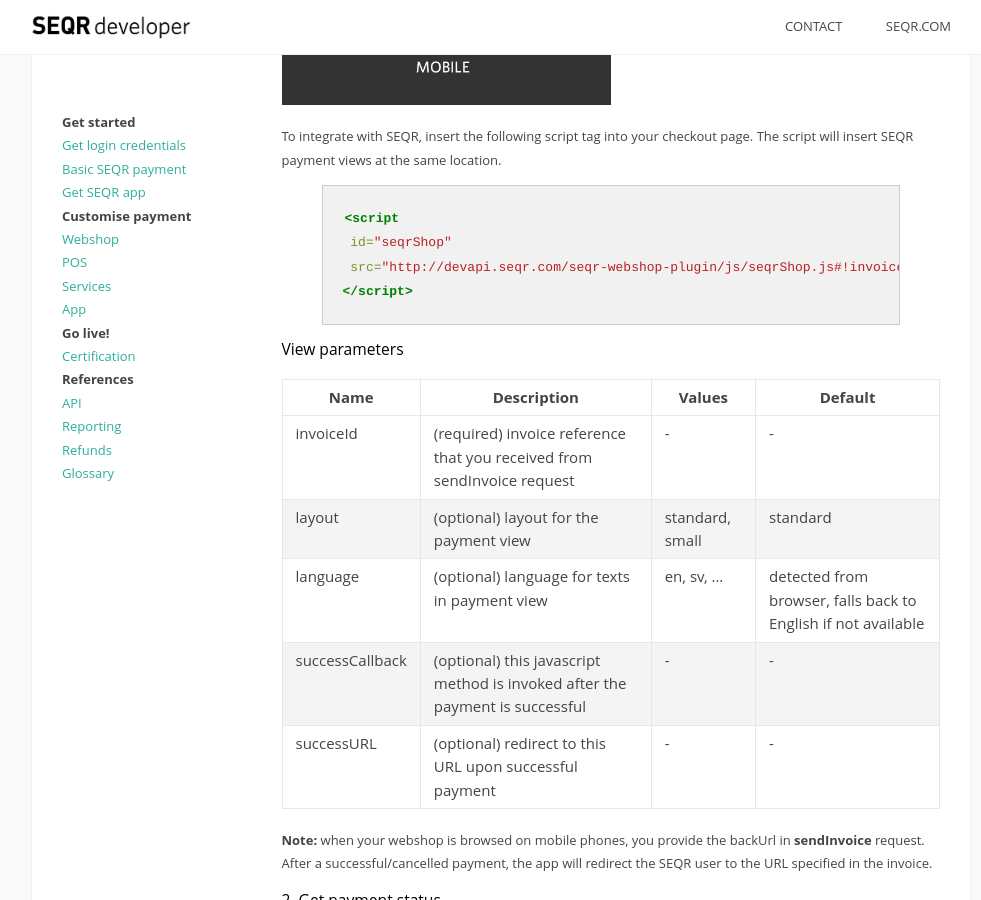
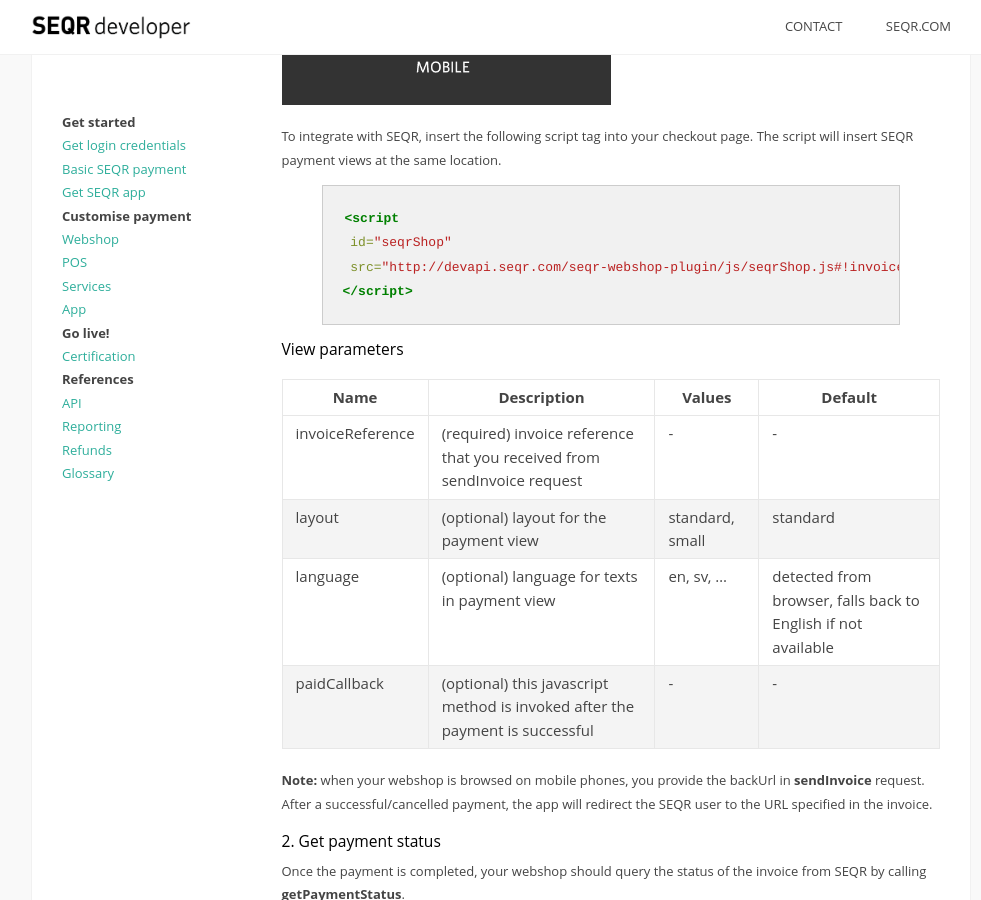
Before and after one commit to SeamlessDistribution/SeamlessDistribution.github.io, a Jekyll site: the page built from merchant/webshop/index.md, in a window 1280 px wide and 900 px high, scrolled down 2850 px. Shown: the whole window, without its empty margins (139-1120 px from the left). Built offline with Jekyll 4.4.1, drawn with Linux system fonts in a browser that asks for light colours.

Commit message:
Fixed seqrShop.js parameters

```diff
--- a/merchant/webshop/index.md
+++ b/merchant/webshop/index.md
@@ -79,19 +79,18 @@
 {% highlight html %}
 <script
  id="seqrShop"
- src="http://devapi.seqr.com/seqr-webshop-plugin/js/seqrShop.js#!invoiceId=[invoiceReference]">
+ src="http://devapi.seqr.com/seqr-webshop-plugin/js/seqrShop.js#!invoiceReference=[invoiceReference]">
 </script>
 {% endhighlight %}
 
 #### View parameters
 
-| Name        | Description | Values | Default |
-|-------------|-----------|---------|-----|
-| invoiceId   | (required) invoice reference that you received from sendInvoice request | - | - |
-| layout      | (optional) layout for the payment view | standard, small | standard |
-| language    | (optional) language for texts in payment view | en, sv, ... | detected from browser, falls back to English if not available |
-| successCallback | (optional) this javascript method is invoked after the payment is successful | - | - |
-| successURL  | (optional) redirect to this URL upon successful payment | - | - |
+| Name             | Description | Values | Default |
+|------------------|-----------|---------|-----|
+| invoiceReference | (required) invoice reference that you received from sendInvoice request | - | - |
+| layout           | (optional) layout for the payment view | standard, small | standard |
+| language         | (optional) language for texts in payment view | en, sv, ... | detected from browser, falls back to English if not available |
+| paidCallback     | (optional) this javascript method is invoked after the payment is successful | - | - |
 
 **Note:** when your webshop is browsed on mobile phones, you provide the backUrl in
  **sendInvoice** request. After a successful/cancelled payment, the app will redirect
```
